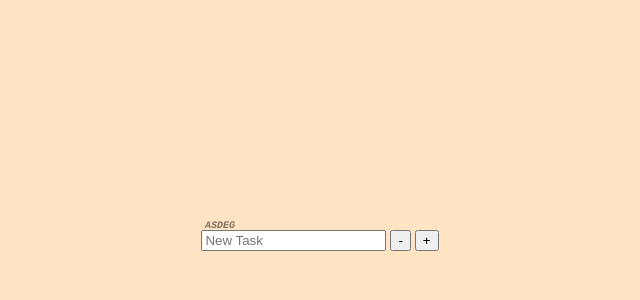
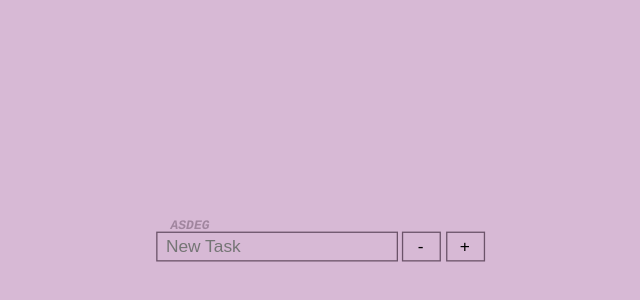
Before and after one commit to bookerxin/todoJs, a plain HTML site: page index.html in a window 1280 px wide. Shown: the part 52-352 px from the top of the page, without its empty margins (328-968 px from the left). Drawn offline with Linux system fonts and the light colour scheme.

Commit message:
first style looks decent. make more and interval them.

```diff
--- a/index.css
+++ b/index.css
@@ -1,8 +1,7 @@
 
 /* This allows firefox to adjust to top etc measurements */
 html, body {
-    font-family: Norasi, serif;
-    background-color: bisque;
+    background-color: #d7b9d5;
     height: 100%;
     width: 100%
 }
@@ -11,6 +10,7 @@ html, body {
     font-family: "Bitstream Vera Sans", serif;
     border-top-left-radius: 10px;
     border-top-right-radius: 10px;
+    transform: scale(1.3);
     text-align: center;
     position: relative;
     top: 30%;
@@ -20,8 +20,9 @@ html, body {
 
 #main-header {
     position: relative;
+    color: #6b5369;
     opacity: 0.5;
-    font-family: Courier;
+    font-family: Courier, serif;
     font-style: italic;
     font-size: 10px;
     top: 24px;
@@ -30,9 +31,46 @@ html, body {
 
 #todo-list {
     position: relative;
+    color: #6b5369;
     display: block;
     right: 5%;
     list-style-type: none;
+}
+
+#todo-field {
+    display: inline-flex;
+}
+
+#todo-input {
+    background-color: #d7b9d5;
+    color: #6b5369;
+    border: #6b5369 solid thin;
+    padding: 3px 0 3px 7px;
+    transition: all 0.2s;
+}
+
+#todo-input:focus {
+    outline-width: 0;
+    transform: scale(1.01);
+    border: #a88ea6 solid thin;
+}
+
+#todo-buttons {
+    margin-left: 3px;
+}
+
+.buttonStyles {
+    width: 30px;
+    height: 23px;
+    outline-width: 0;
+    border: #6b5369 thin solid;
+    background-color: #d7b9d5;
+    transition: all 0.2s;
+}
+
+.buttonStyles:hover {
+    transform: scale(1.01);
+    border: #a88ea6 solid thin;
 }
 
 .taskComplete {
--- a/index.html
+++ b/index.html
@@ -15,8 +15,11 @@
 
             <div id="todo-field">
                 <input id="todo-input" placeholder="New Task" type="text">
-                <button id="todo-remove-btn">-</button>
-                <button id="todo-btn">+</button>
+
+                <div id="todo-buttons">
+                    <button id="todo-remove-btn" class="buttonStyles">-</button>
+                    <button id="todo-btn" class="buttonStyles">+</button>
+                </div>
             </div>
 
             <ul id="todo-list">
--- a/index.js
+++ b/index.js
@@ -28,12 +28,16 @@ const toggleStrike = event => {
 
 const removeTask = () => {
     let tasksToRemove = [...todoList.getElementsByClassName('taskComplete')];
+
+    if (tasksToRemove.length === 0) {
+        todoList.firstChild.remove();
+    }
+
     tasksToRemove.map(task => task.remove());
 }
 
 addEventListener('keydown', event => {
     let keyPressed = event.key;
-    console.log(keyPressed);
 
     if (keyPressed === 'Enter') {
         addTask();
@@ -46,3 +50,8 @@ addEventListener('keydown', event => {
 
 todoBtn.onclick = addTask;
 todoRemoveBtn.onclick = removeTask;
+
+// TODO - Apply css transition on new task.
+// TODO - Click empty minus for clear first elm.
+// TODO - Make it look better.
+// TODO - Cycle colour schemes at interval.
```
